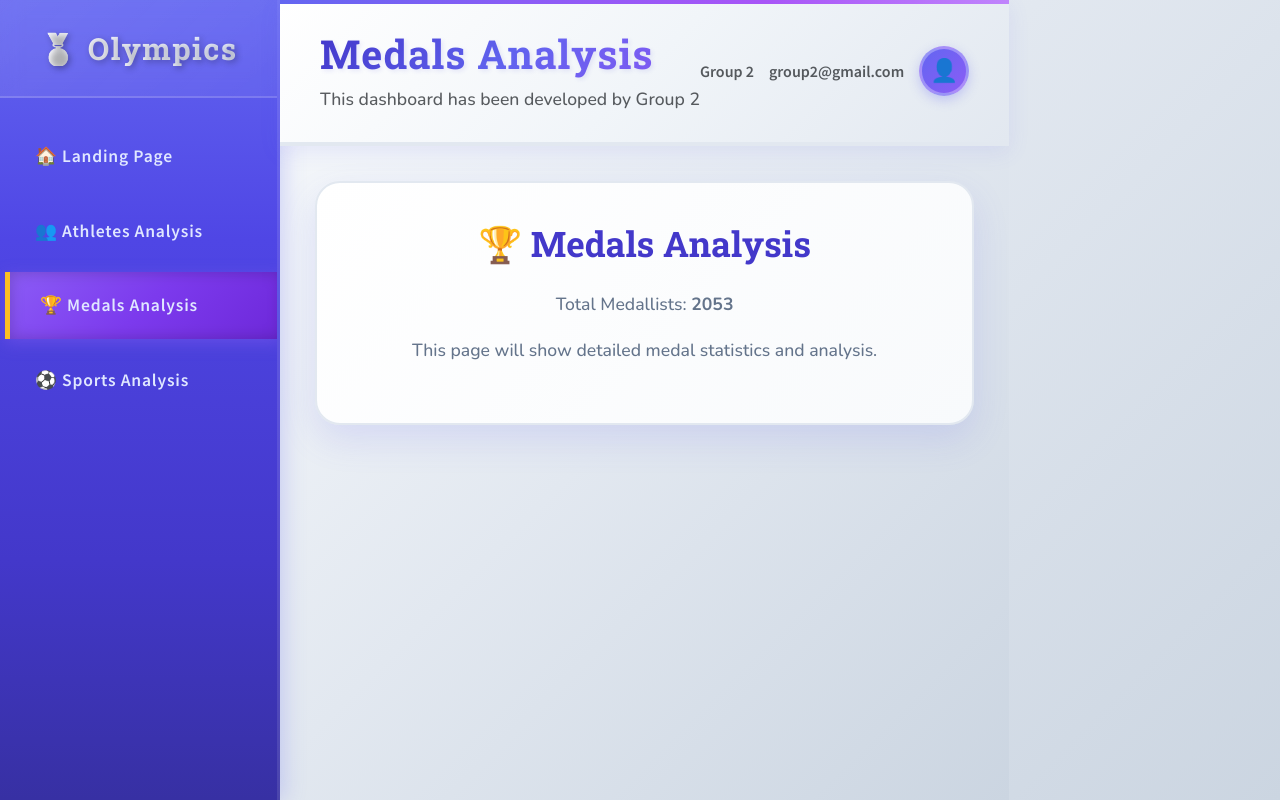
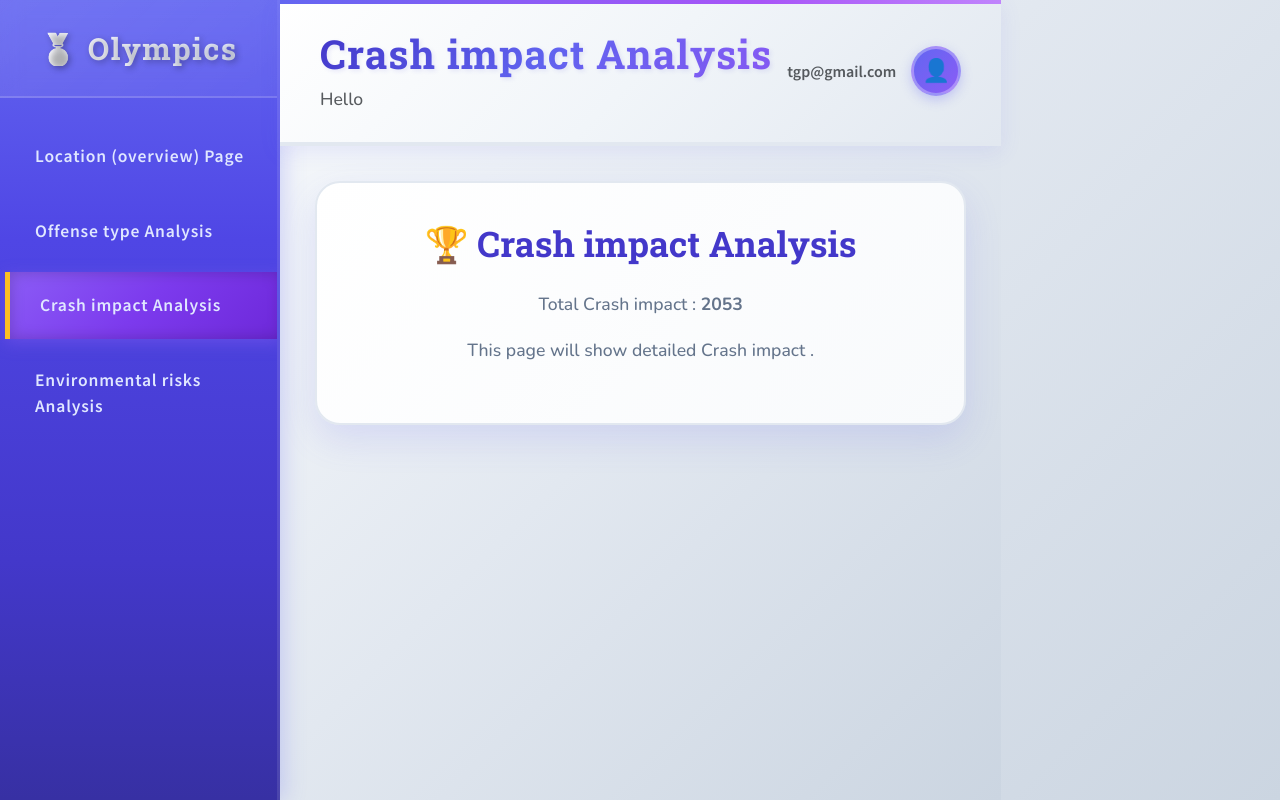
Before and after one commit to safurabalqis/tgp-dashboard, a Flask app: page /medals in a window 1280 px wide. Run offline with Flask 3, Linux system fonts and the light colour scheme.

Commit message:
change name from defualt templates

```diff
--- a/app/templates/athletes.html
+++ b/app/templates/athletes.html
@@ -1,9 +1,9 @@
 {% extends "base.html" %}
-{% block header %}Athletes Analysis{% endblock %}
+{% block header %}Offense type  Analysis{% endblock %}
 {% block content %}
 <div class="page-content">
-    <h2>👥 Athletes Analysis</h2>
+    <h2>👥 Offense type  Analysis</h2>
     <p>Total Athletes: <strong>{{ data.athletes }}</strong></p>
-    <p>This page will show detailed athlete statistics and analysis.</p>
+    <p>This page will show detailed Offense type .</p>
 </div>
 {% endblock %}
--- a/app/templates/base.html
+++ b/app/templates/base.html
@@ -3,7 +3,7 @@
 <head>
     <meta charset="UTF-8">
     <meta name="viewport" content="width=device-width, initial-scale=1.0">
-    <title>{% block title %}Olympics 2024 Dashboard{% endblock %}</title>
+    <title>{% block title %}Traffic Crash 2024 Dashboard{% endblock %}</title>
 
     <!-- Bootstrap CSS -->
     <link href="https://cdn.jsdelivr.net/npm/bootstrap@5.3.0/dist/css/bootstrap.min.css" rel="stylesheet">
@@ -20,10 +20,10 @@
                 <h3>🏅 Olympics</h3>
             </div>
             <ul class="sidebar-nav">
-                <li><a href="{{ url_for('landing') }}" class="nav-link">🏠 Landing Page</a></li>
-                <li><a href="{{ url_for('athletes') }}" class="nav-link">👥 Athletes Analysis</a></li>
-                <li><a href="{{ url_for('medals') }}" class="nav-link">🏆 Medals Analysis</a></li>
-                <li><a href="{{ url_for('sports') }}" class="nav-link">⚽ Sports Analysis</a></li>
+                <li><a href="{{ url_for('landing') }}" class="nav-link">Location (overview) Page</a></li>
+                <li><a href="{{ url_for('athletes') }}" class="nav-link">Offense type Analysis</a></li>
+                <li><a href="{{ url_for('medals') }}" class="nav-link">Crash impact Analysis</a></li>
+                <li><a href="{{ url_for('sports') }}" class="nav-link">Environmental risks Analysis</a></li>
             </ul>
         </nav>
 
@@ -32,12 +32,12 @@
             <header class="dashboard-header">
                 <div class="d-flex justify-content-between align-items-center">
                     <div>
-                        <h1>{% block header %}Welcome to Olympics 2024 Dashboard{% endblock %}</h1>
-                        <p class="text-muted">This dashboard has been developed by Group 2</p>
+                        <h1>{% block header %}Welcome to Traffic Crash 2024 Dashboard{% endblock %}</h1>
+                        <p class="text-muted">Hello</p>
                     </div>
                     <div class="user-info">
-                        <span class="text-muted">Group 2</span>
-                        <span class="text-muted">group2@gmail.com</span>
+                        <span class="text-muted"><TGP-Paynet></TGP-Paynet></span>
+                        <span class="text-muted">tgp@gmail.com</span>
                         <div class="user-avatar">👤</div>
                     </div>
                 </div>
--- a/app/templates/landing.html
+++ b/app/templates/landing.html
@@ -2,8 +2,8 @@
 {% block header %}Landing Page{% endblock %}
 {% block content %}
 <div class="page-content">
-    <h2>🏠 Welcome to Olympics 2024</h2>
-    <p>This is the landing page for the Olympics Dashboard.</p>
+    <h2>🏠 Welcome to Traffic Crash 2024</h2>
+    <p>This is the Location (overview) Page Dashboard.</p>
     <a href="{{ url_for('dashboard') }}" class="btn btn-primary">Go to Dashboard</a>
 </div>
 {% endblock %}
--- a/app/templates/medals.html
+++ b/app/templates/medals.html
@@ -1,9 +1,9 @@
 {% extends "base.html" %}
-{% block header %}Medals Analysis{% endblock %}
+{% block header %}Crash impact  Analysis{% endblock %}
 {% block content %}
 <div class="page-content">
-    <h2>🏆 Medals Analysis</h2>
-    <p>Total Medallists: <strong>{{ data.medallists }}</strong></p>
-    <p>This page will show detailed medal statistics and analysis.</p>
+    <h2>🏆 Crash impact  Analysis</h2>
+    <p>Total Crash impact : <strong>{{ data.medallists }}</strong></p>
+    <p>This page will show detailed Crash impact .</p>
 </div>
 {% endblock %}
--- a/app/templates/sports.html
+++ b/app/templates/sports.html
@@ -1,8 +1,8 @@
 {% extends "base.html" %}
-{% block header %}Sports Analysis{% endblock %}
+{% block header %}Environmental risks Analysis{% endblock %}
 {% block content %}
 <div class="page-content">
-    <h2>⚽ Sports Analysis</h2>
+    <h2> Environmental risks Analysis</h2>
     <p>Total Disciplines: <strong>{{ data.disciplines }}</strong></p>
     <p>Total Events: <strong>{{ data.events }}</strong></p>
     <p>This page will show detailed sports statistics and analysis.</p>
```
